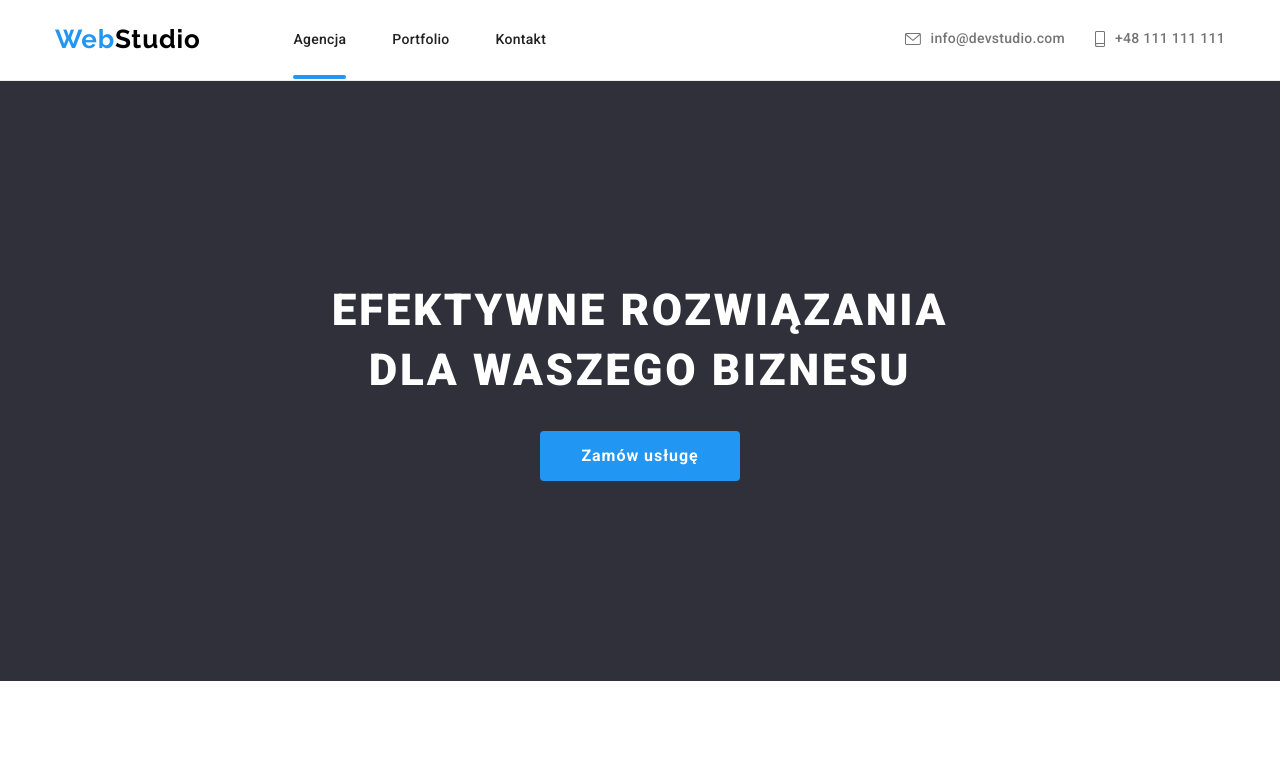
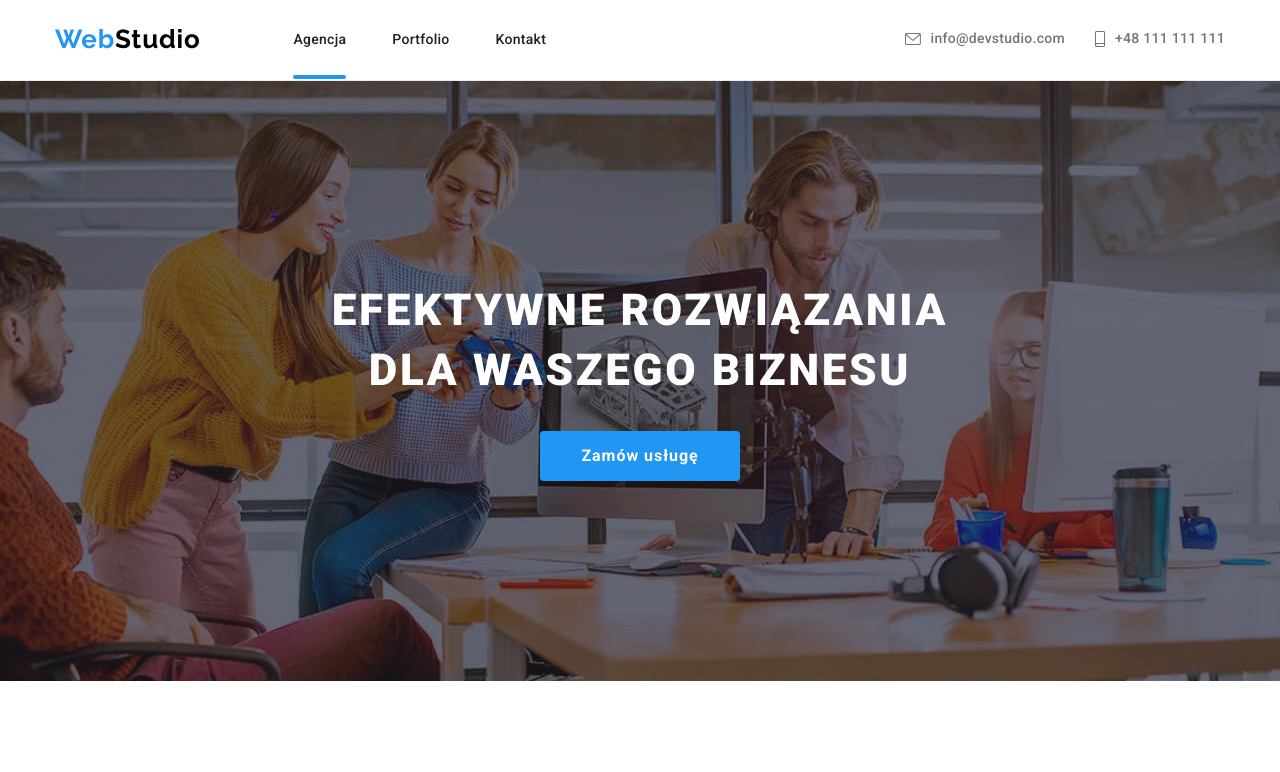
Before and after one commit to WaldemarKubiak/goit-markup-hw-08, a plain HTML site: page index.html in a window 1280 px wide. Shown: the top 772 px of the page. Drawn offline with nearby package versions, Linux system fonts and the light colour scheme; the site is published under a folder, as on GitHub Pages, so addresses that start at the root find nothing.

Commit message:
Ready to check ver.0.3

```diff
--- a/sass/components/_overlay-main.scss
+++ b/sass/components/_overlay-main.scss
@@ -35,12 +35,12 @@
 
   @include desktop {
     background-image: linear-gradient(#2f303a66, #2f303a66),
-      url(/images/header-1600-img.jpg);
+      url(../images/header-1600-img.jpg);
     @media (min-device-pixel-ratio: 2),
       (min-resolution: 192dpi),
       (min-resolution: 2dppx) {
       background-image: linear-gradient(to right, #2f303a66, #2f303a66),
-        url(/images/header-1600-img@2x.jpg);
+        url(../images/header-1600-img@2x.jpg);
     }
   }
 }
```
Also changed, not shown: css/main.min.css, 1 other file.
